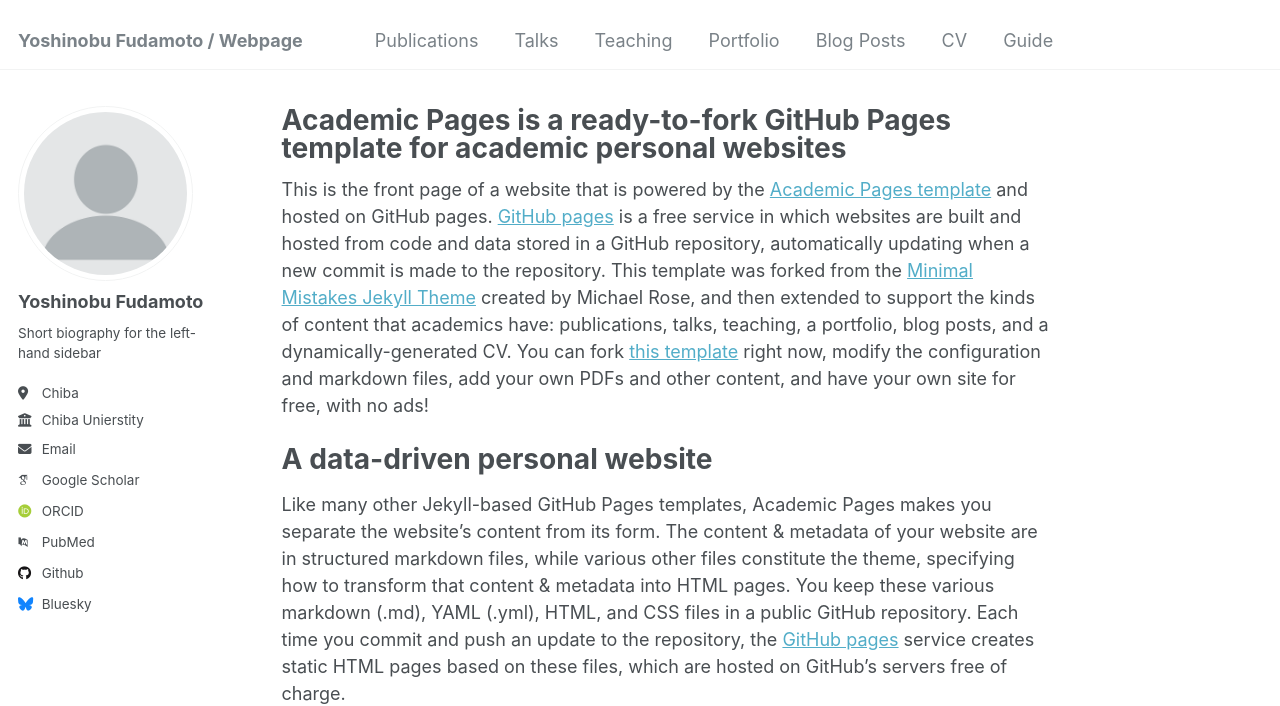
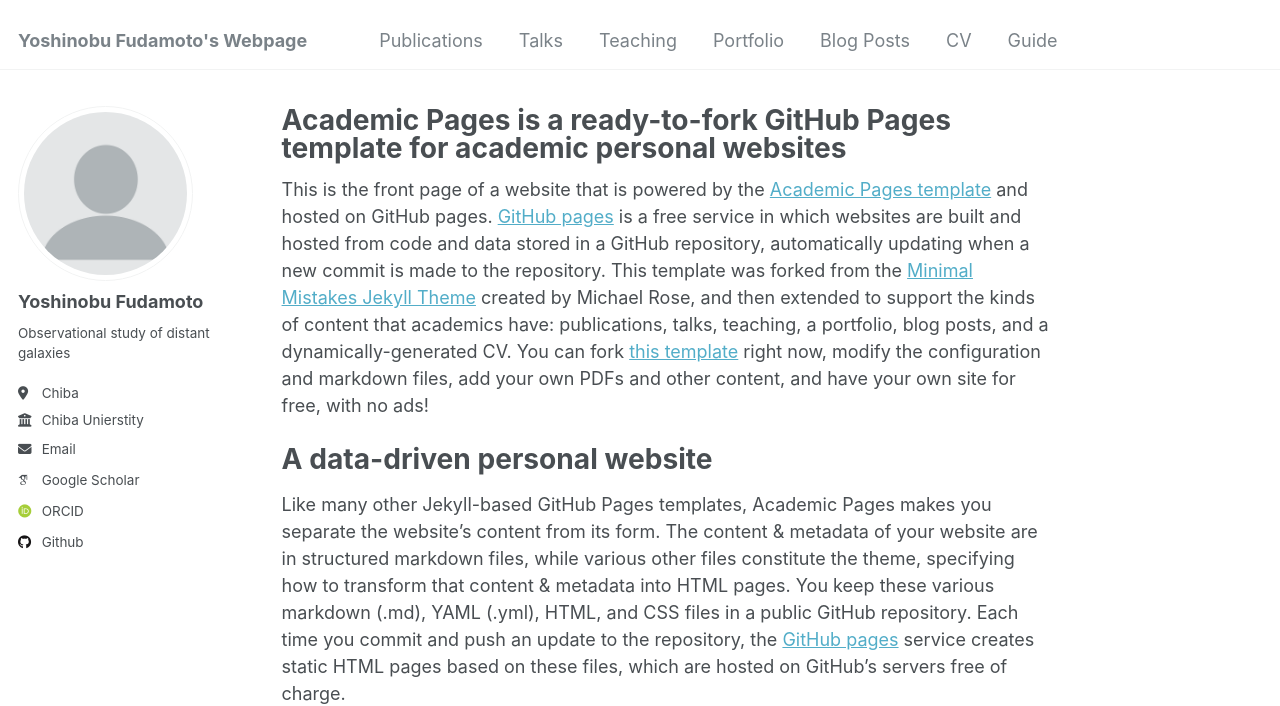
Before and after one commit to yfudamoto/yfudamoto.github.io, a Jekyll site: the page built from _pages/about.md, in a window 1280 px wide. Shown: the top 706 px of the page. Built offline with Jekyll 4.4.1, drawn with Linux system fonts in a browser that asks for light colours; some web fonts are replaced; some of the changed lines change nothing that is shown.

Commit message:
first page1 commit

```diff
--- a/_config.yml
+++ b/_config.yml
@@ -8,7 +8,7 @@
 
 # Basic Site Settings
 locale                   : "en-US"
-title                    : "Yoshinobu Fudamoto / Webpage"
+title                    : "Yoshinobu Fudamoto's Webpage"
 title_separator          : "-"
 name                     : &name "Yoshinobu Fudamoto"
 description              : &description "personal description"
@@ -24,7 +24,7 @@
   avatar           : "profile.png"
   name             : "Yoshinobu Fudamoto"
   pronouns         : # example: "she/her"
-  bio              : "Short biography for the left-hand sidebar"
+  bio              : "Observational study of distant galaxies"
   location         : "Chiba"
   employer         : "Chiba Unierstity"
   uri              : # URL
@@ -32,11 +32,11 @@
 
   # Academic websites
   arxiv            : # URL - Update with the correct link to your profile
-  googlescholar    : "https://scholar.google.com/citations?user=PS_CX0AAAAAJ"
+  googlescholar    : "https://scholar.google.com/citations?user=W7Ad42UAAAAJ&hl"
   impactstory      : # URL
-  orcid            : "http://orcid.org/yourorcidurl"
+  orcid            : "https://orcid.org/0000-0001-7440-8832"
   semantic         : # URL
-  pubmed           : "https://www.ncbi.nlm.nih.gov/pubmed/?term=john+snow"
+  pubmed           : # "https://www.ncbi.nlm.nih.gov/pubmed/?term=john+snow"
   researchgate     : # URL
   scopus           : # URL
 
@@ -44,12 +44,12 @@
   bitbucket        : # Username - Update with your username on the site
   codepen          : # Username
   dribbble         : # Username
-  github           : "academicpages"
+  github           : "yfudamoto"
   kaggle           : # Username
   stackoverflow    : # User number or user number and name (i.e., use "1" or "1/jeff-atwood")
 
   # Social media
-  bluesky          : "bsky.app" # Replace this with you Bluesky username
+  bluesky          : #"bsky.app" # Replace this with you Bluesky username
   facebook         : # Username
   flickr           : # Username
   foursquare       : # Username
```
